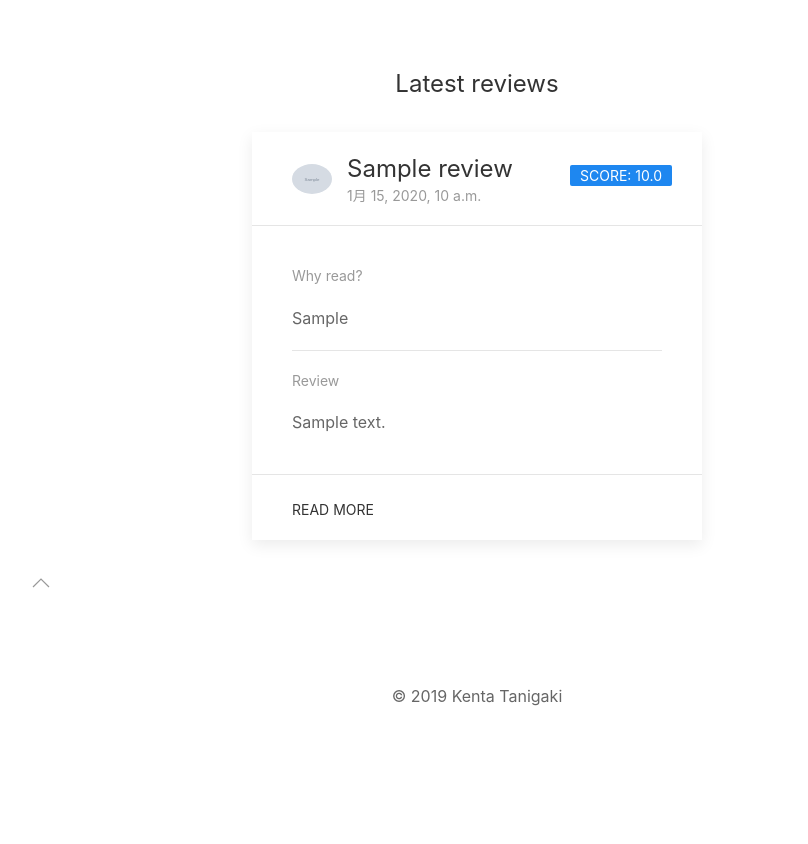
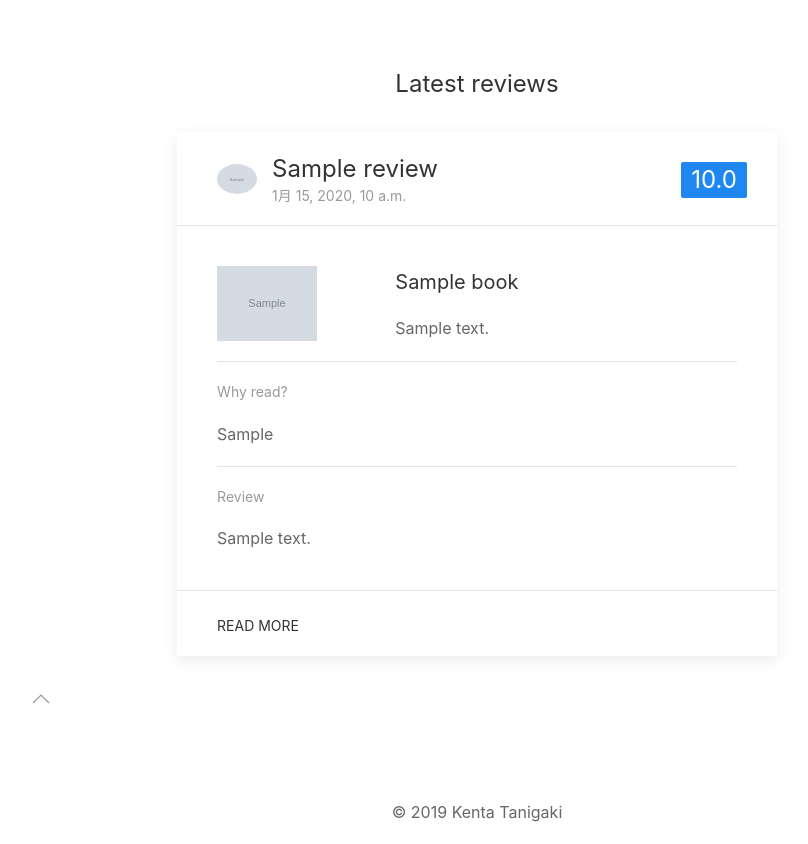
Before and after one commit to skyloken/techshelf, a Django app: page / in a window 1280 px wide. Shown: the part 534-1378 px from the top of the page, without its empty margins (163-971 px from the left). Before the commit the page ends 1240 px from the top, so only its background shows below. Run offline with Django 3.2, Linux system fonts and the light colour scheme; tables that the repository leaves empty hold one stand-in row (values such as "Sample post"); grey boxes marked "Sample" are stand-in pictures.

Commit message:
書籍情報を表示

```diff
--- a/app/templates/app/index.html
+++ b/app/templates/app/index.html
@@ -26,16 +26,16 @@
         <div class="uk-container uk-container-small">
             <p class="uk-text-lead uk-text-center">Latest reviews</p>
             {% for review in review_list %}
-                <div class="uk-card uk-card-default uk-card-hover uk-width-1-2 uk-align-center">
+                <div class="uk-card uk-card-default uk-card-hover uk-width-2-3@s uk-align-center">
                     <div class="uk-card-badge">
                         {% if review.score >= 4.0 %}
-                            <div class="uk-label">score: {{ review.score }}</div>
+                            <div class="uk-label uk-text-large">{{ review.score }}</div>
                         {% elif review.score >= 3.0 %}
-                            <div class="uk-label uk-label-success">score: {{ review.score }}</div>
+                            <div class="uk-label uk-label-success uk-text-large">{{ review.score }}</div>
                         {% elif review.score >= 2.0 %}
-                            <div class="uk-label uk-label-warning">score: {{ review.score }}</div>
+                            <div class="uk-label uk-label-warning uk-text-large">{{ review.score }}</div>
                         {% else %}
-                            <div class="uk-label uk-label-danger">score: {{ review.score }}</div>
+                            <div class="uk-label uk-label-danger uk-text-large">{{ review.score }}</div>
                         {% endif %}
                     </div>
                     <div class="uk-card-header">
@@ -52,11 +52,23 @@
                         </div>
                     </div>
                     <div class="uk-card-body">
+                        <div>
+                            <div class="uk-grid-small uk-flex-middle" uk-grid>
+                                <div class="uk-width-1-3">
+                                    <a href="#"><img src="{{ review.book.image_link }}" width="100" height="200"></a>
+                                </div>
+                                <div class="uk-width-2-3">
+                                    <h4>{{ review.book.title }}</h4>
+                                    <p>{{ review.book.description | linebreaksbr }}</p>
+                                </div>
+                            </div>
+                        </div>
+                        <hr>
                         <p class="uk-text-meta">Why read?</p>
-                        <p>{{ review.reason }}</p>
+                        <p>{{ review.reason | linebreaksbr }}</p>
                         <hr>
                         <p class="uk-text-meta">Review</p>
-                        <p>{{ review.body }}</p>
+                        <p>{{ review.body | linebreaksbr }}</p>
                     </div>
                     <div class="uk-card-footer">
                         <a href="{% url 'review_detail' review.id %}" class="uk-button uk-button-text">Read more</a>
```
